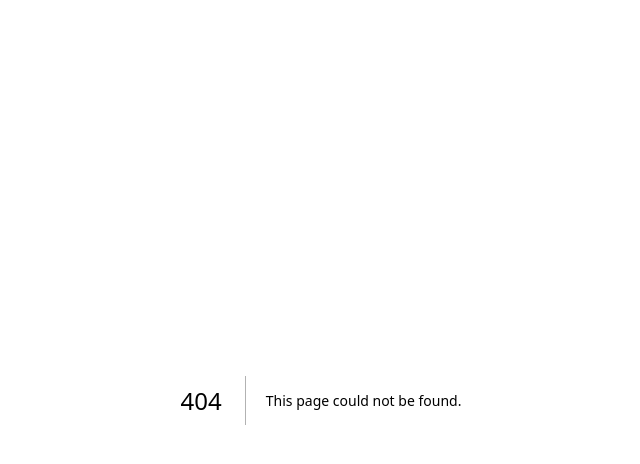
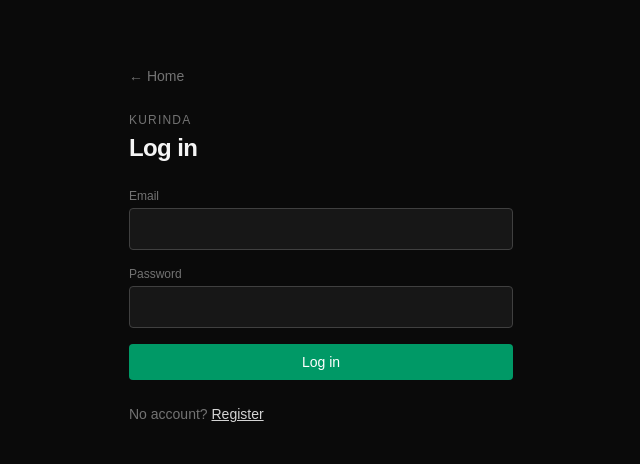
Before and after one commit to ThierrySHYAKA/kurinda, a Next.js app in the folder frontend/: page /login in a window 1280 px wide. Before the commit this address had no page. Shown: the top 464 px of the page, without its empty margins (319-959 px from the left). Built offline with nearby package versions, Linux system fonts and the light colour scheme; no server answers.

Commit message:
Added a login page with role-based redirect

```diff
--- /dev/null
+++ b/frontend/src/app/login/page.tsx
@@ -0,0 +1,99 @@
+/**
+ * Kurinda - Login page.
+ *
+ * Authenticates against the backend and redirects each role to its own
+ * view: District Officer -> /dashboard, CHW Supervisor -> /chw, CHW -> /alerts.
+ */
+"use client";
+
+import Link from "next/link";
+import { useRouter } from "next/navigation";
+import { useState, type FormEvent } from "react";
+import { login, ROLE_HOME } from "@/lib/auth";
+
+export default function LoginPage() {
+  const router = useRouter();
+  const [email, setEmail] = useState("");
+  const [password, setPassword] = useState("");
+  const [loading, setLoading] = useState(false);
+  const [error, setError] = useState<string | null>(null);
+
+  async function handleSubmit(e: FormEvent) {
+    e.preventDefault();
+    setLoading(true);
+    setError(null);
+    try {
+      const user = await login(email, password);
+      router.push(ROLE_HOME[user.role]);
+    } catch (err) {
+      setError(err instanceof Error ? err.message : "Login failed");
+    } finally {
+      setLoading(false);
+    }
+  }
+
+  return (
+    <main className="min-h-screen bg-neutral-950 text-neutral-100 px-6 py-16 sm:px-12">
+      <div className="max-w-sm mx-auto">
+        <Link href="/" className="text-sm text-neutral-500 hover:text-neutral-300">
+          ← Home
+        </Link>
+
+        <p className="text-xs uppercase tracking-widest text-neutral-500 mt-6 mb-1">
+          Kurinda
+        </p>
+        <h1 className="text-2xl font-semibold tracking-tight mb-6">Log in</h1>
+
+        <form onSubmit={handleSubmit} className="space-y-4">
+          <div>
+            <label htmlFor="email" className="block text-xs text-neutral-500 mb-1">
+              Email
+            </label>
+            <input
+              id="email"
+              type="email"
+              required
+              value={email}
+              onChange={(e) => setEmail(e.target.value)}
+              className="w-full bg-neutral-900 border border-neutral-700 rounded px-3 py-2 text-neutral-100 focus:outline-none focus:border-neutral-500"
+            />
+          </div>
+          <div>
+            <label htmlFor="password" className="block text-xs text-neutral-500 mb-1">
+              Password
+            </label>
+            <input
+              id="password"
+              type="password"
+              required
+              value={password}
+              onChange={(e) => setPassword(e.target.value)}
+              className="w-full bg-neutral-900 border border-neutral-700 rounded px-3 py-2 text-neutral-100 focus:outline-none focus:border-neutral-500"
+            />
+          </div>
+
+          {error && (
+            <div className="border border-red-900 bg-red-950/40 rounded-lg p-3 text-sm text-red-300">
+              {error}
+            </div>
+          )}
+
+          <button
+            type="submit"
+            disabled={loading}
+            className="w-full bg-emerald-600 hover:bg-emerald-500 disabled:opacity-50 disabled:cursor-not-allowed text-white rounded px-5 py-2 text-sm font-medium"
+          >
+            {loading ? "Logging in…" : "Log in"}
+          </button>
+        </form>
+
+        <p className="text-sm text-neutral-500 mt-6">
+          No account?{" "}
+          <Link href="/register" className="text-neutral-300 hover:text-white underline">
+            Register
+          </Link>
+        </p>
+      </div>
+    </main>
+  );
+}
```
